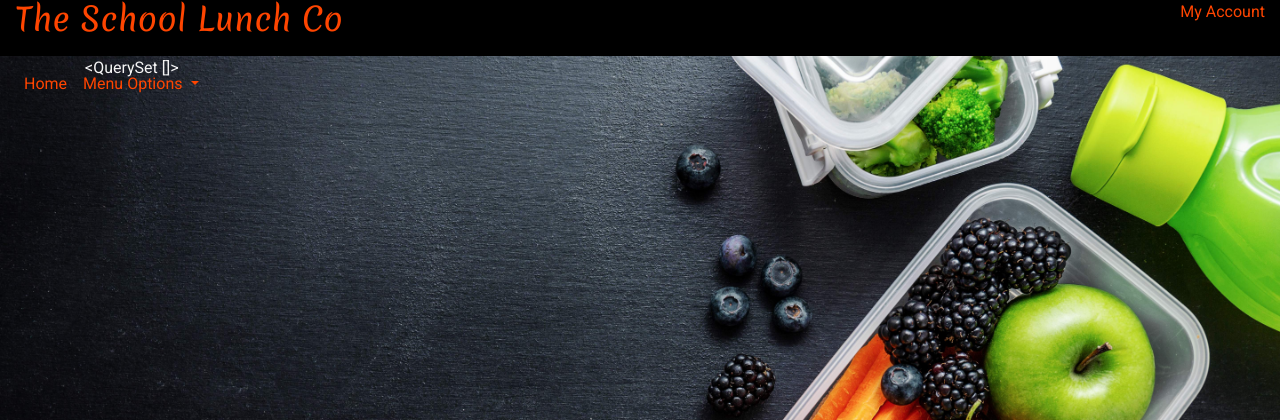
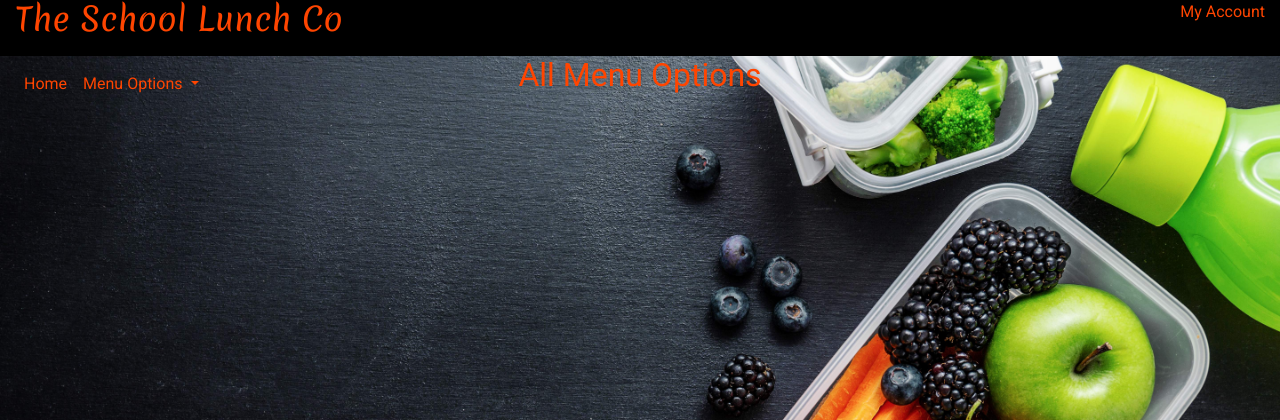
Before and after one commit to Code-Institute-Submissions/ms-project-4-v1, a Django app: page /menuoptions/ in a window 1280 px wide. Shown: the top 420 px of the page. Run offline with Django 3.2, Linux system fonts and the light colour scheme; data that the repository does not hold is empty; some libraries are stand-ins or nearby versions.

Commit message:
Added page title div to all_food.html

```diff
--- a/menuoptions/templates/menuoptions/all_food.html
+++ b/menuoptions/templates/menuoptions/all_food.html
@@ -11,10 +11,10 @@
 {% endblock %}
 
 {% block content %}
-    <div class="container">
+    <div class="container-fluid">
         <div class="row">
-            <div class="col">
-                {{ menuoption }}
+            <div class="col text-center">
+                <h2 class="text-orangered">All Menu Options</h2>
             </div>
         </div>
     </div>
```
